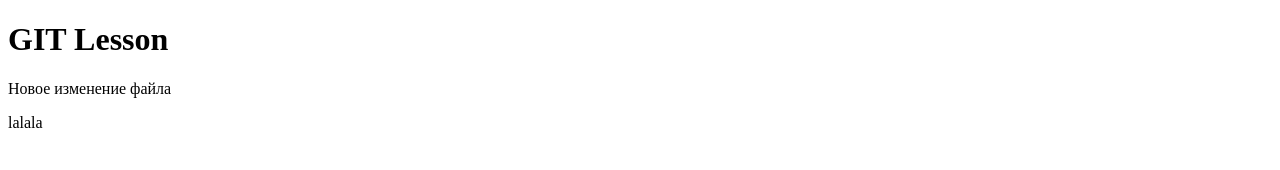
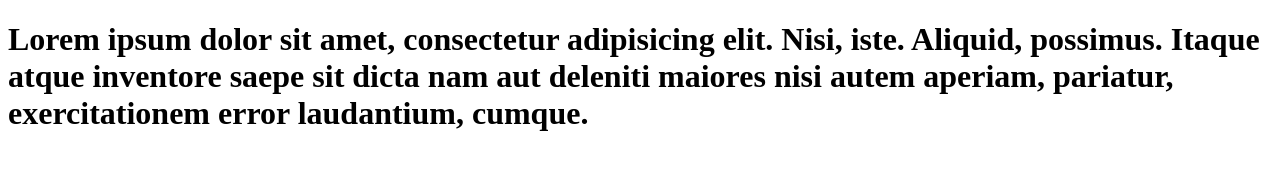
Before and after one commit to Macs2806/hello, a plain HTML site: page index.html in a window 1280 px wide. Drawn offline with Linux system fonts and the light colour scheme.

Commit message:
chird commit

```diff
--- a/index.html
+++ b/index.html
@@ -5,8 +5,6 @@
 	<title>Document</title>
 </head>
 <body>
-	<h1>GIT Lesson</h1>
-	<p>Новое изменение файла</p>
-	<p>lalala</p>
+	<h1>Lorem ipsum dolor sit amet, consectetur adipisicing elit. Nisi, iste. Aliquid, possimus. Itaque atque inventore saepe sit dicta nam aut deleniti maiores nisi autem aperiam, pariatur, exercitationem error laudantium, cumque.</h1>
 </body>
 </html>
```
